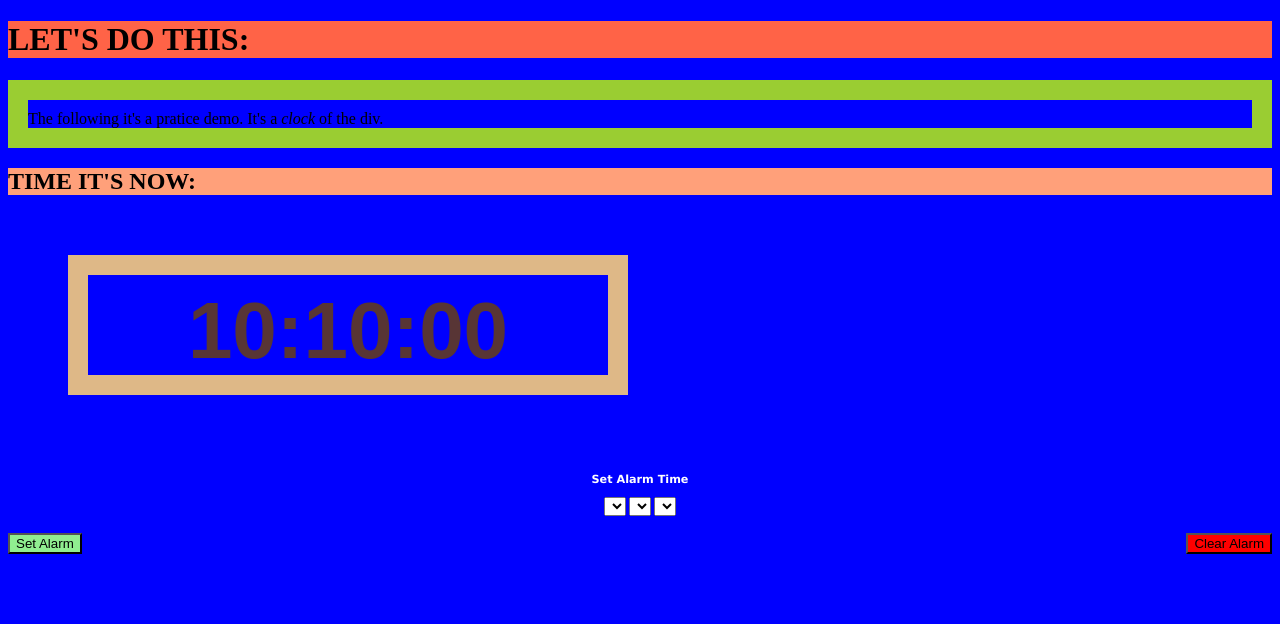
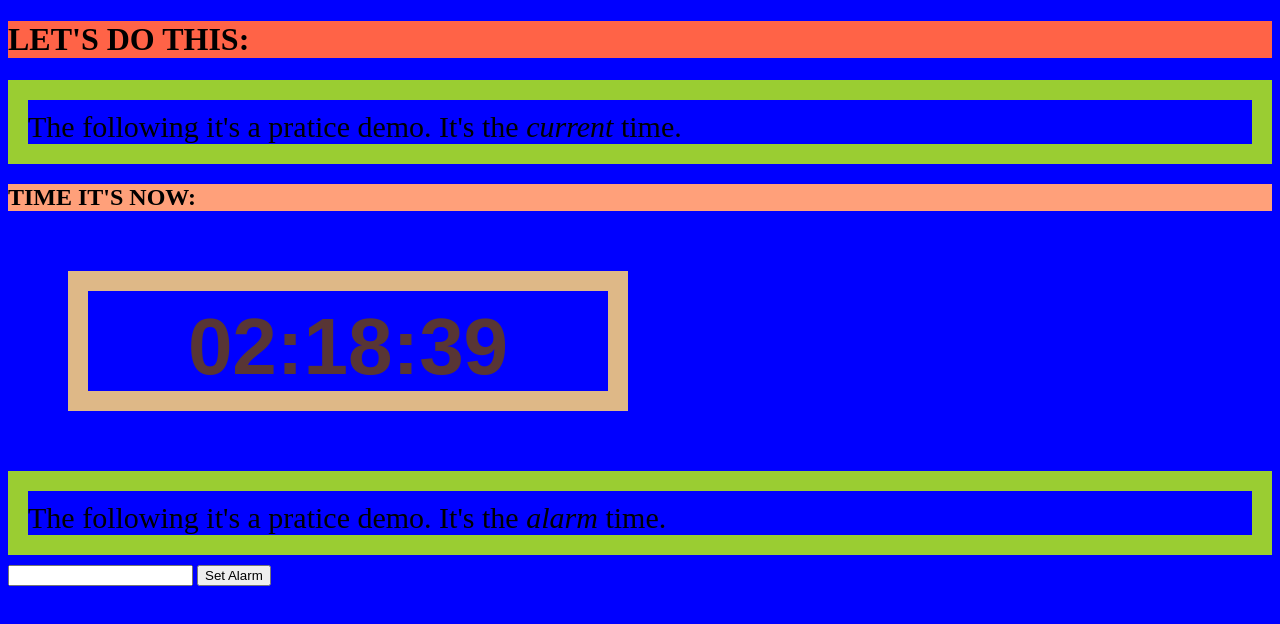
Before and after one commit to jessy1082/project, a plain HTML site: page index.html in a window 1280 px wide. Drawn offline with Linux system fonts and the light colour scheme.

Commit message:
prefinal

```diff
--- a/index.html
+++ b/index.html
@@ -1,5 +1,6 @@
 <!DOCTYPE html>
 <html lang="en">
+
 <head>
   <meta charset="UTF-8">
   <meta name="viewport" content="width=device-width, initial-scale=1.0">
@@ -7,47 +8,29 @@
   <title>Digital Clock</title>
   <link rel="stylesheet" type="text/css" href="style.css">
 </head>
+
 <body>
-    <h1 class="content-title1" >LET'S DO THIS: </h1>
+  <!--CURRENT TIME-->
+  <h1 class="content-title1">LET'S DO THIS: </h1>
   <div>
-        <p>The following it's a pratice demo. It's a <em>clock</em> of the div.</p>
+    <p>The following it's a pratice demo. It's the <em>current</em> time.</p>
   </div>
-     <h2 class="content-title2" >TIME IT'S NOW:</h2>
+  <h2 class="content-title2">TIME IT'S NOW:</h2>
   <div id="clock">10:10:00</div>
 
-     <div id='alarm-container'>
-			<h3>Set Alarm Time</h3>
-				<label>
+<!--SET ALARM-->
+<h2 class="header"> </h2>
 <div>
-					<select id='alarmhrs' ></select>
+    <p>The following it's a pratice demo. It's the <em>alarm</em> time.</p>
   </div>
-				</label>
-				<label>
-					<div>
-					<select id='alarmmins' ></select>
-					</div>
-				</label>
-				<label>
-					<div>
-					<select id='alarmsecs' ></select>
-					</div>
-				</label>
-      </div>
+<div id="div1">
+   <audio id="alarm-sound" >
+    <source src="bell_alarm1.mp3" type="audio/mpeg"> Your browser does not support the audio element.
+   </audio>
+  <input type="text" id="myText">
+  <button onclick="setAlarm()">Set Alarm</button>
 </div>
 
-
-<div id='buttonHolder'>
-  <div>
-    <button  id='setButton' onClick='alarmSet()'>Set Alarm</button>
-  </div>
-
-  <div>
-    <button  id='clearButton' onClick='alarmClear()'>Clear Alarm</button>
-  </div>
-</div>
-
-
   <script src="script.js"></script>
-
 </body>
 </html>
--- a/script.js
+++ b/script.js
@@ -1,4 +1,4 @@
-var alarm;
+var myTime
 
 function showTime() {
     var time= new Date();
@@ -13,37 +13,28 @@ function showTime() {
 
     /*displays time*/
     var currentTime = hr + ":"+ min + ":" + sec;
-   console.log('currenttime', typeof currentTime)
+   myTime=currentTime
+    console.log('currenttime', typeof currentTime)
     /* display contents of variable currentTime on HTML file */
     document.getElementById("clock").innerHTML = currentTime;
 
     /*function will becalled after 1000 milliseconds=1sec*/
     setTimeout(showTime , 1000)
-  }
+}
   showTime()
 
-//function setAlarm() {
-  //  var alarmTime = addZero(selectedHour) + ":" + addZero(selectedMin) + ":" + addZero(selectedSec) + selectedAP;
-    //console.log('alarmTime:' + alarmTime);
- //}
-  // set the alarm to value
-  //  document.getElementsById("clock").inner= "setAlarm";
- // }
+   var setAlarm = function setAlarm(){
+    console.log('clicked')
+    const alarmSet =document.getElementById("myText").value
+    console.log('alarmSet:', alarmSet)
 
-    var selectedHour = hr.options[hr.selectedIndex].value;
-    var selectedMin = min.options[min.selectedIndex].value;
-    var selectedSec = sec.options[sec.selectedIndex].value;
+    if ( alarmSet === myTime) {
+      var alarmelement = document.createElement('audio');
+      alarmelement.setAttribute('id', 'alarm-sound');
+      var sourceelement = document.createElement('source');
+      sourceelement.setAttribute('src','bell_alarm1.mp3');
+      dsourceelement.setAttribute('src', 'alarm-sound');
+      alarmelement.appendchild(sourceelement);
+    }
 
-    var alarmTime = addZero(selectedHour) + ":" + addZero(selectedMin) + ":" + addZero(selectedSec);
-    console.log('alarmTime:' + alarmTime);
-
-    document.getElementById('alarmhrs').disabled = true;
-    document.getElementById('alarmmins').disabled = true;
-    document.getElementById('alarmsecs').disabled = true;
-
-
-    if (alarmTime == currentTime) {
-      sound.play();
-      }
-
-  },1000);
+  }
--- a/style.css
+++ b/style.css
@@ -10,10 +10,12 @@ p {
 
 h1.content-title1 {
     background-color: tomato;
+
 }
 
 h2.content-title2 {
     background-color: lightsalmon;
+
 }
 #clock {
     height: 80px;
@@ -44,6 +46,13 @@ h2.content-title2 {
     color: white;
 }
 
+p{
+    font-size: 30px;
+
+}
+
+
+
 label {
 	display:inline-block;
 }
```
Also changed, not shown: 2 other files. Lines whose indentation alone changed are shown as unchanged.
